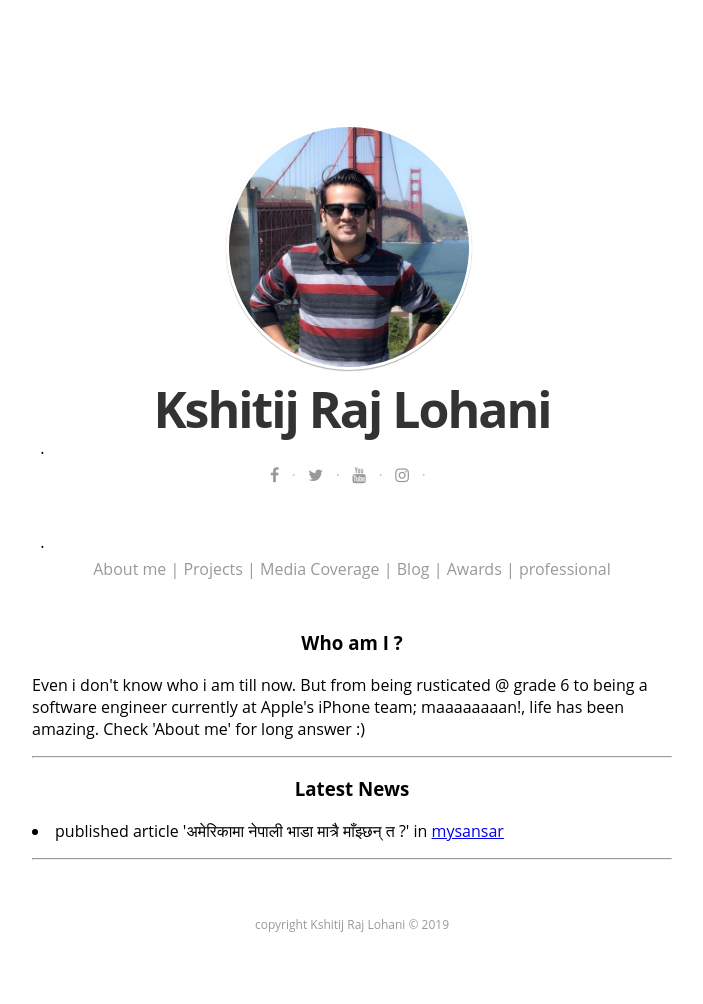
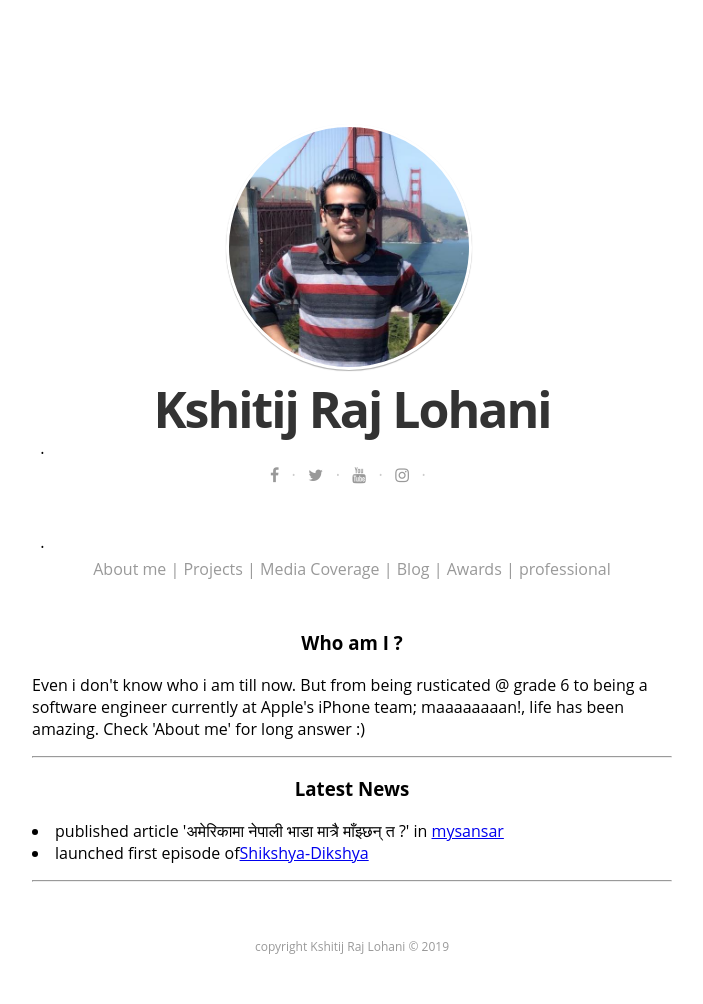
Before and after one commit to kshitijlohani/kshitijlohani.github.io, a Jekyll site: the page built from index.html, in a window 1280 px wide. Shown: the whole page, without its empty margins (288-991 px from the left). Built offline with Jekyll 4.4.1, drawn with Linux system fonts in a browser that asks for light colours; nearby versions of some CDN libraries; some web fonts are replaced; the list of posts is cut into pages by our own code; before the commit the page ends 982 px from its top, so only the background shows below that.

Commit message:
first episode launch news

```diff
--- a/index.html
+++ b/index.html
@@ -46,6 +46,7 @@ layout: default
       </h3>
       <p>
         <li> published article 'अमेरिकामा नेपाली भाडा मात्रै माँझ्छन् त ?' in <a href="http://www.mysansar.com/2019/02/34977/">mysansar</a></li>
+        <li> launched first episode of<a href="https://kshitijlohani.com/shikshya-dikshya/">Shikshya-Dikshya</a></li>
       </p>
       <hr>
    </div>
```
